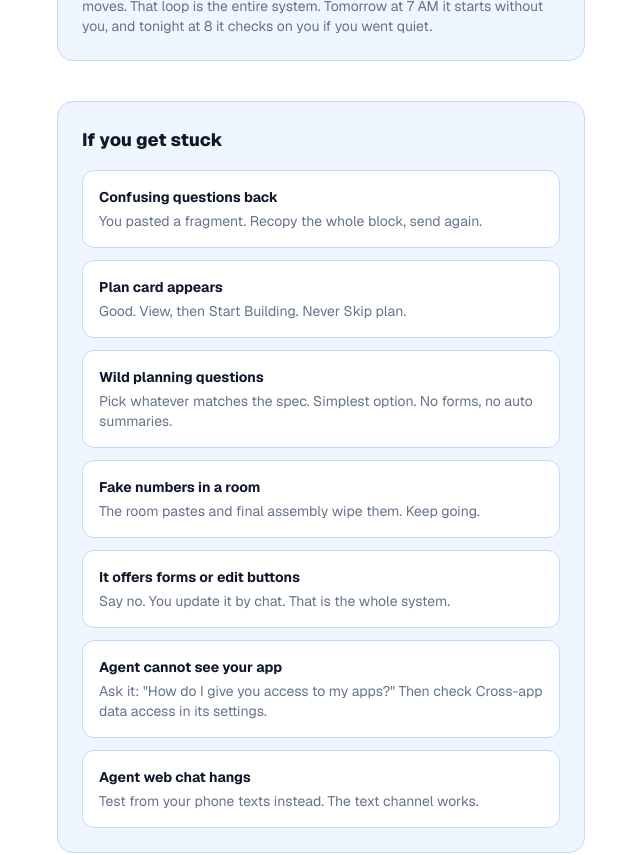
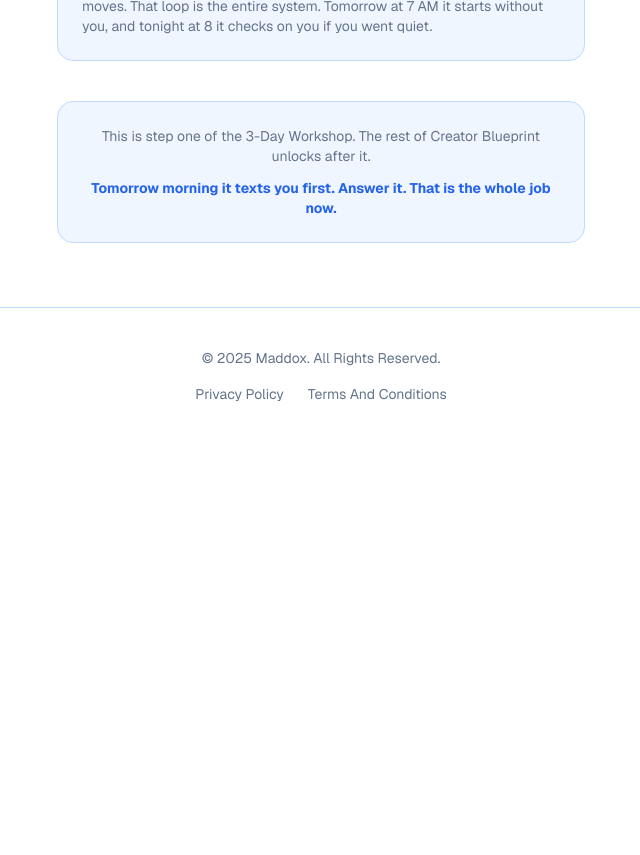
Before and after one commit to Maddoxgoforth/Brand-acquisition-funnel, a Next.js app: page /free-course/build in a window 1280 px wide. Shown: the part 10080-10935 px from the top of the page, without its empty margins (319-959 px from the left). After the commit the page ends 10524 px from the top, so only its background shows below. Built offline with nearby package versions, Linux system fonts and the light colour scheme.

Commit message:
Remove troubleshooting section from Creator OS build page
Co-Authored-By: Claude Sonnet 5 <noreply@anthropic.com>
Claude-Session: https://claude.ai/code/session_01UGYuGqB7RGXJm4EjrvLJi5

```diff
--- a/src/components/sections/CreatorOsSteps.tsx
+++ b/src/components/sections/CreatorOsSteps.tsx
@@ -228,16 +228,6 @@ Second, any time my streak passes my previous best, or hits 7, 30, 60, or 90 day
   },
 ];
 
-const TROUBLESHOOTING = [
-  { problem: "Confusing questions back", fix: "You pasted a fragment. Recopy the whole block, send again." },
-  { problem: "Plan card appears", fix: "Good. View, then Start Building. Never Skip plan." },
-  { problem: "Wild planning questions", fix: "Pick whatever matches the spec. Simplest option. No forms, no auto summaries." },
-  { problem: "Fake numbers in a room", fix: "The room pastes and final assembly wipe them. Keep going." },
-  { problem: "It offers forms or edit buttons", fix: "Say no. You update it by chat. That is the whole system." },
-  { problem: "Agent cannot see your app", fix: 'Ask it: "How do I give you access to my apps?" Then check Cross-app data access in its settings.' },
-  { problem: "Agent web chat hangs", fix: "Test from your phone texts instead. The text channel works." },
-];
-
 export default function CreatorOsSteps() {
   return (
     <section className="pb-16">
@@ -269,21 +259,6 @@ export default function CreatorOsSteps() {
           </Card>
         ))}
 
-        <Card className="flex flex-col gap-4 text-left">
-          <h2 className="text-lg font-extrabold">If you get stuck</h2>
-          <div className="flex flex-col gap-3">
-            {TROUBLESHOOTING.map((row) => (
-              <div
-                key={row.problem}
-                className="rounded-xl border border-border bg-background p-4"
-              >
-                <p className="text-sm font-bold text-foreground">{row.problem}</p>
-                <p className="mt-1 text-sm text-muted">{row.fix}</p>
-              </div>
-            ))}
-          </div>
-        </Card>
-
         <Card className="text-center">
           <p className="text-sm text-muted">
             This is step one of the 3-Day Workshop. The rest of Creator
```
